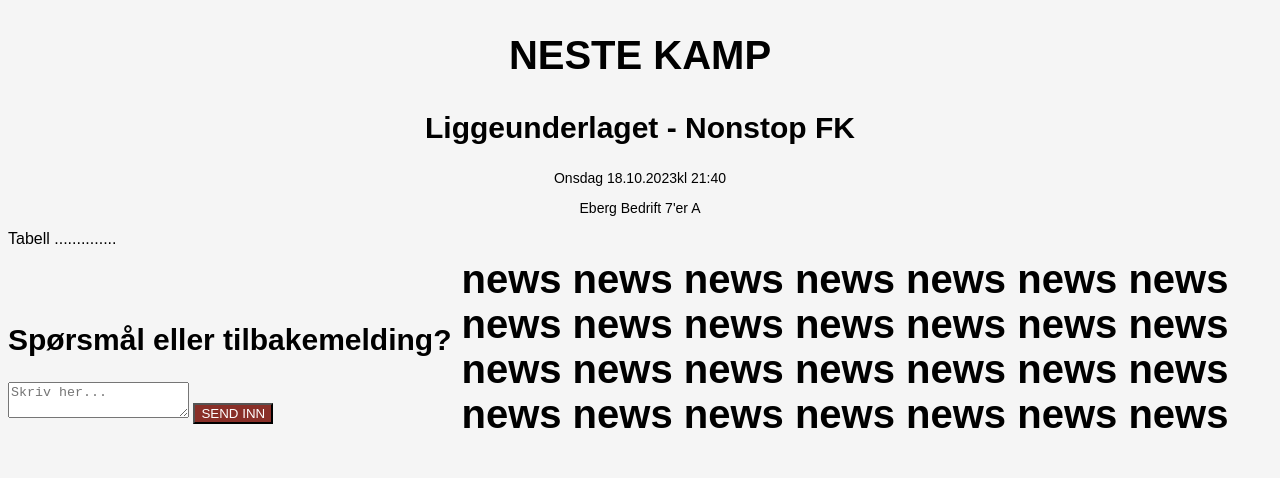
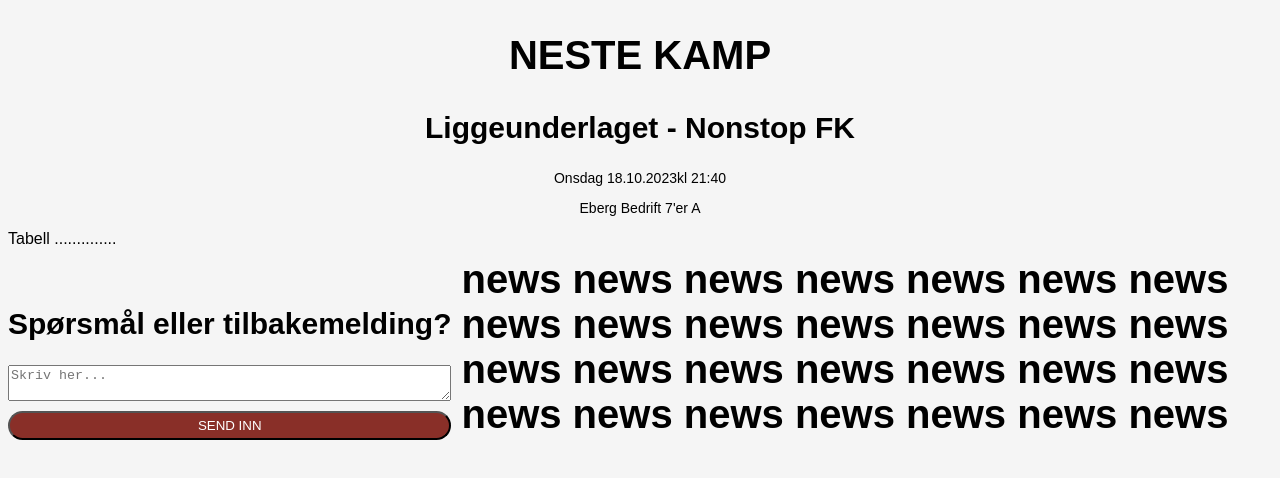
Before and after one commit to ingviah/webtek, a plain HTML site: page html/homepage.html in a window 1280 px wide. Drawn offline with Linux system fonts and the light colour scheme.

Commit message:
tilbakemeldingseksjonen

```diff
--- a/css/style.css
+++ b/css/style.css
@@ -17,14 +17,16 @@ body{
 .feedback{
     grid-column: 1 ;
     grid-row: 2;
+
+    display: flex;
+    flex-direction: column;
+    align-items: stretch;
 }
 
 .news {
     grid-column: 2 / span 3;
     grid-row: 1 / span 2;
 }
-
-
 
 body h1{
     font-size: 40px;
@@ -50,4 +52,7 @@ body p{
 #feedback-button{
     background-color: RGB(137,47,40);
     color: white;
+    margin-top: 10px;
+    padding: 5px;
+    border-radius: 15px;
 }
```
